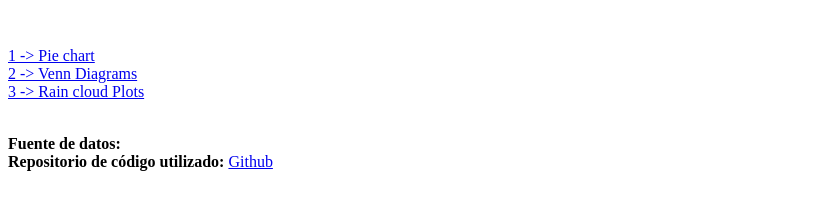
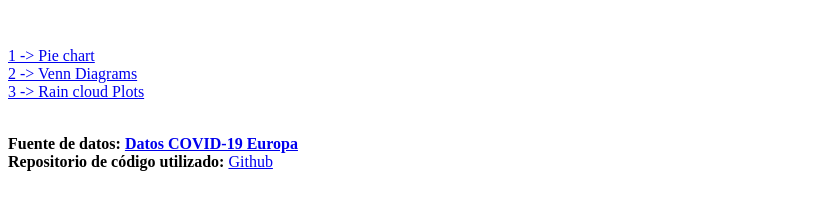
Before and after one commit to edobejar/edobejar.github.io, a plain HTML site: page index.html in a window 1280 px wide. Shown: the part 87-296 px from the top of the page, without its empty margins (0-831 px from the left). Drawn offline with Linux system fonts and the light colour scheme.

Commit message:
Update index.html

```diff
--- a/index.html
+++ b/index.html
@@ -6,7 +6,7 @@
 <p><a href="piechart.html">1 -> Pie chart</a><br>
 <a href="venn.html">2 -> Venn Diagrams</a><br>
 <a href="rain.html">3 -> Rain cloud Plots</a></p><br>
-<b>Fuente de datos:</b><br>
+    <b>Fuente de datos: <a href="https://www.ecdc.europa.eu/en/covid-19/data" target="nueva">Datos COVID-19 Europa</a></b><br>
     <b>Repositorio de código utilizado:</b> <a href="https://github.com/edobejar/UOCVisualizacionesPEC2">Github</a>
 </body>
 </html>
```
